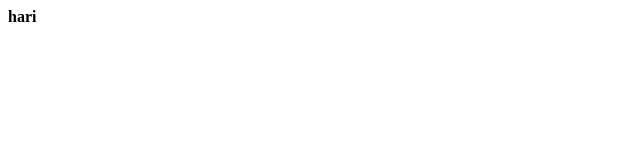
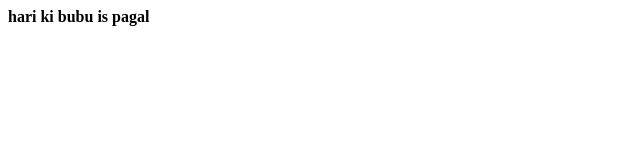
Before and after one commit to Shalu320/hello-world, a plain HTML site: page index.html in a window 1280 px wide. Shown: the whole page, without its empty margins (0-640 px from the left). Drawn offline with Linux system fonts and the light colour scheme.

Commit message:
new changemade ggg

```diff
--- a/index.html
+++ b/index.html
@@ -1 +1 @@
-<b>hari<b>
+<b>hari ki <b> <n></n> <b><h>bubu is pagal</h></b>
```
